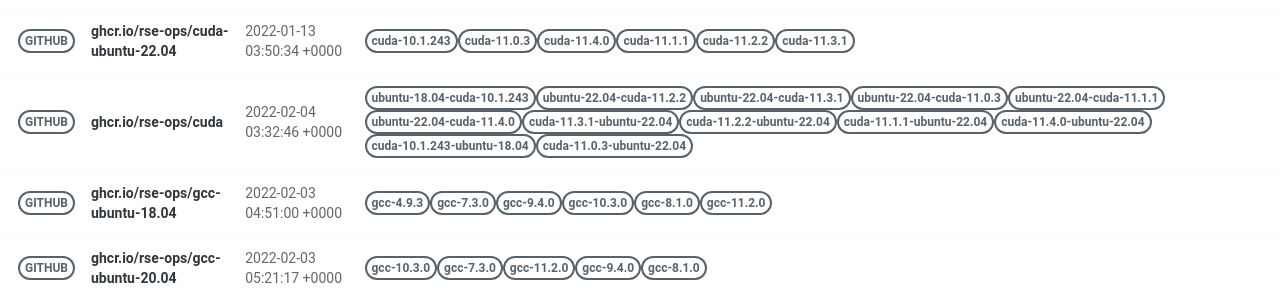
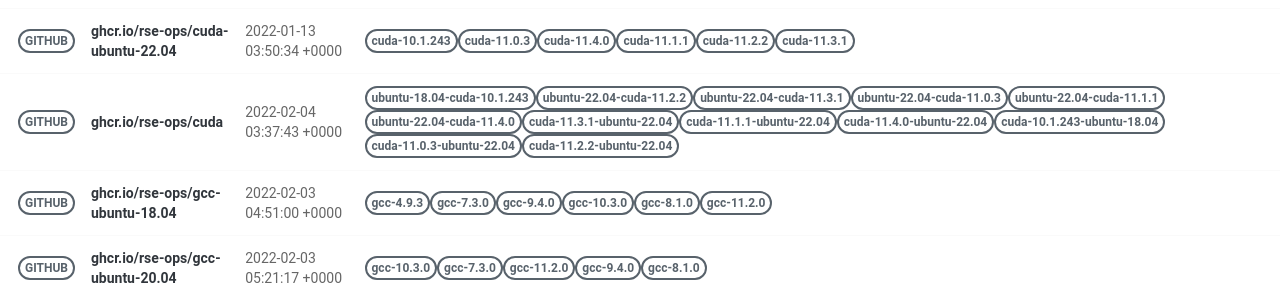
Before and after one commit to rse-ops/docker-images, a Jekyll site: the page built from pages/index.md, in a window 1280 px wide. Shown: the part 421-721 px from the top of the page. Built offline with Jekyll 4.4.1, drawn with Linux system fonts in a browser that asks for light colours; nearby versions of some CDN libraries.

Commit message:
Automated push to update library 2022-02-04

```diff
--- a/_library/ghcr.io-rse-ops-cuda.md
+++ b/_library/ghcr.io-rse-ops-cuda.md
@@ -1,7 +1,7 @@
 ---
 layout: container
 name: ghcr.io/rse-ops/cuda
-updated_at: 2022-02-04 03:32:46.633015
+updated_at: 2022-02-04 03:37:43.997607
 
 
 container_url: https://github.com/orgs/rse-ops/packages/container/package/cuda
```
Also changed, not shown: other parts of _library/ghcr.io-rse-ops-cuda.md (+3 -3 lines).
